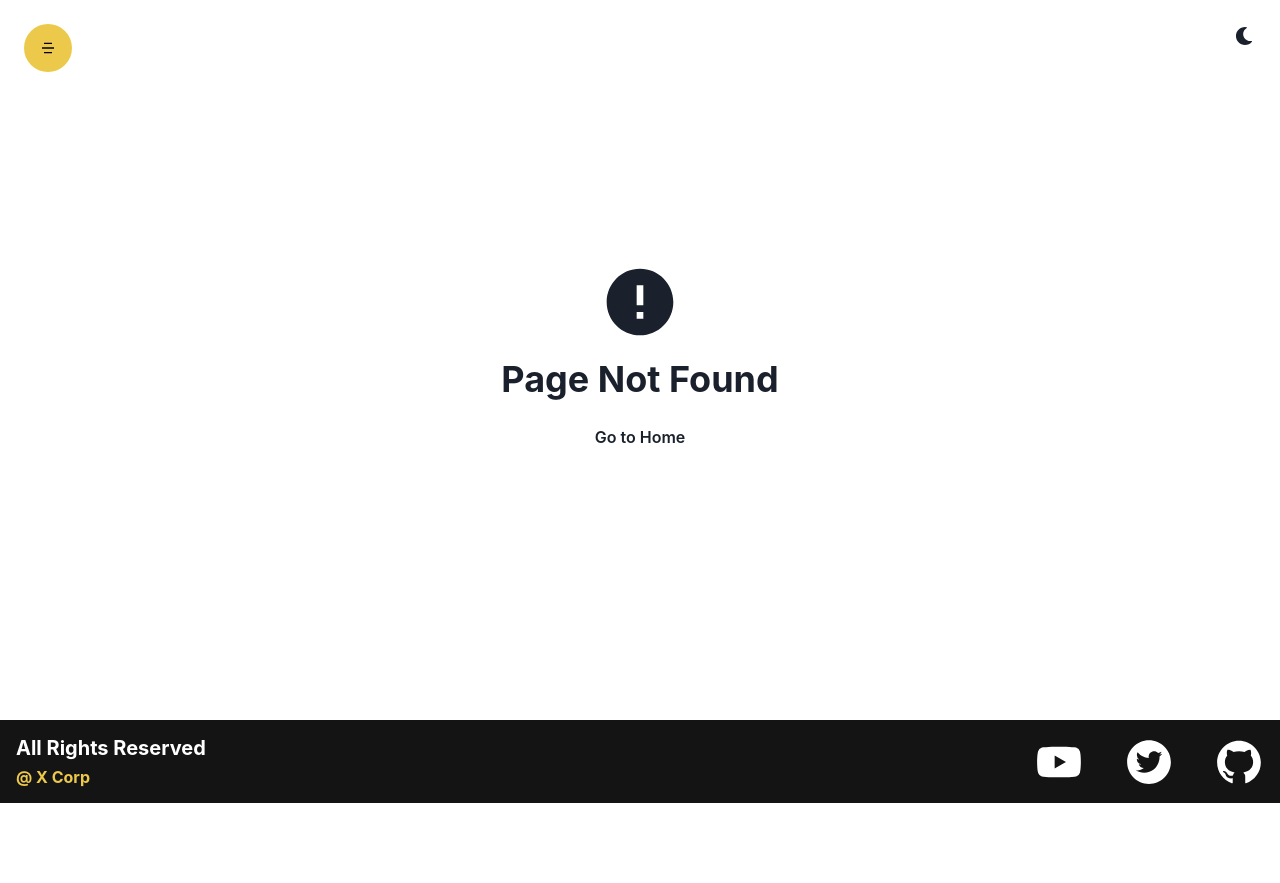
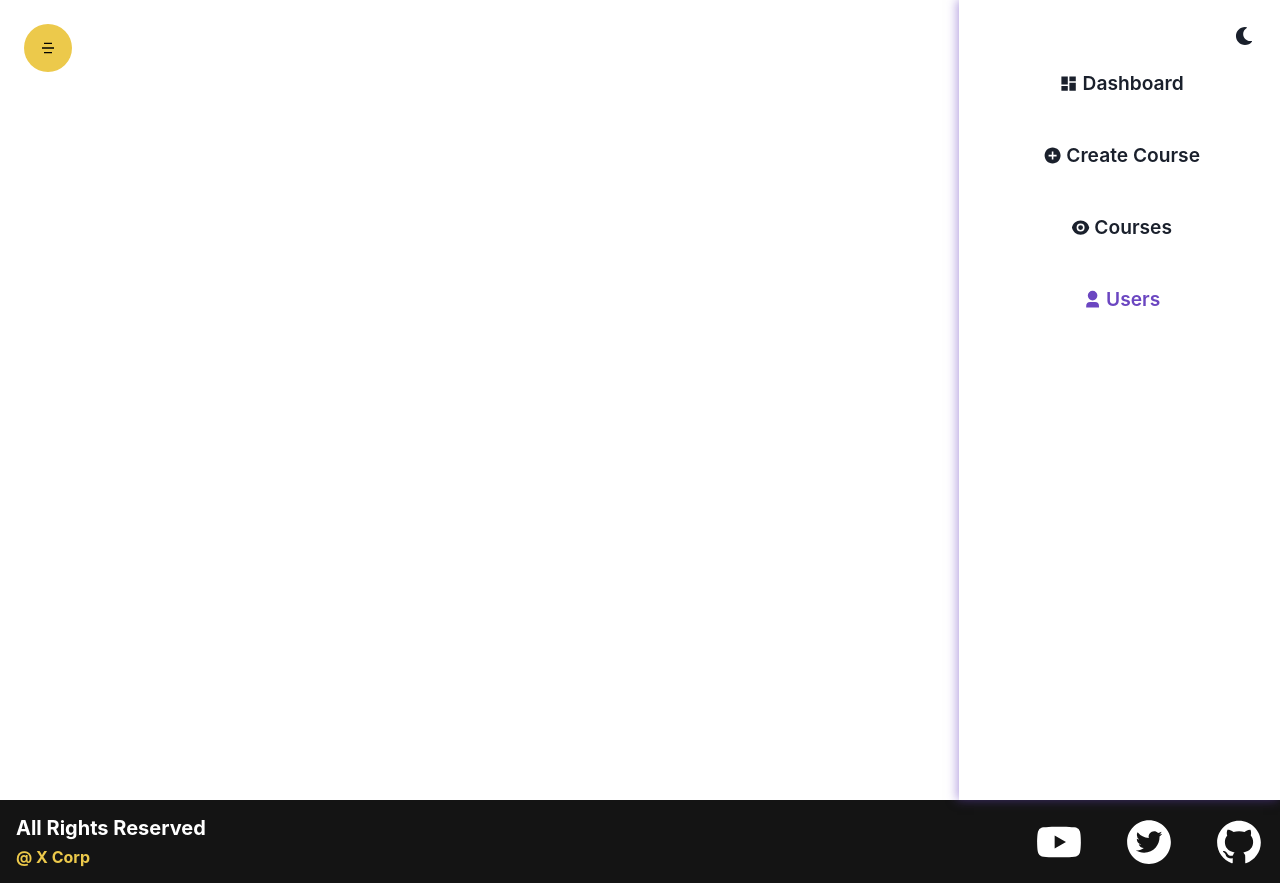
Before and after one commit to Chayannn/course-website-frontend, a React (Create React App) app: page /admin/users in a window 1280 px wide. Before the commit this address had no page. Before the commit the page ends 803 px from the top, so only its background shows below. Built offline with nearby package versions, Linux system fonts and the light colour scheme.

Commit message:
added admin routes

```diff
--- a/src/App.js
+++ b/src/App.js
@@ -18,6 +18,10 @@
 import Profile from './components/Profile/Profile';
 import ChangePassword from './components/Profile/ChangePassword';
 import UpdateProfile from './components/Profile/UpdateProfile';
+import Dashboard from './components/Admin/Dashboard/Dashboard';
+import CreateCourse from './components/Admin/CreateCourse/CreateCourse';
+import AdminCourses from './components/Admin/AdminCourses/AdminCourses';
+import Users from './components/Admin/Users/Users';
 
 function App() {
   window.addEventListener('contextmenu', e => {
@@ -44,6 +48,11 @@
         <Route path="*" element={<NotFound />} />
         <Route path="/paymentsuccess" element={<PaymentSuccess />} />
         <Route path="/paymentfail" element={<PaymentFail />} />
+        {/* Admin routes */}
+        <Route path="/admin/dashboard" element={<Dashboard />} />
+        <Route path="/admin/createcourse" element={<CreateCourse />} />
+        <Route path="/admin/courses" element={<AdminCourses />} />
+        <Route path="/admin/users" element={<Users />} />
       </Routes>
       <Footer />
     </Router>
--- /dev/null
+++ b/src/components/Admin/AdminCourses/AdminCourses.jsx
@@ -0,0 +1,20 @@
+import React from 'react';
+import { Box, Grid } from '@chakra-ui/react';
+import Sidebar from '../Sidebar';
+import cursor from '../../../assets/images/cursor.png';
+
+const AdminCourses = () => {
+  return (
+    <Grid
+      minH={'100vh'}
+      templateColumns={['1fr', '5fr 1fr']}
+      css={{ cursor: `url(${cursor}), default` }}
+    >
+      <Box></Box>
+
+      <Sidebar />
+    </Grid>
+  );
+};
+
+export default AdminCourses;
--- /dev/null
+++ b/src/components/Admin/CreateCourse/CreateCourse.jsx
@@ -0,0 +1,20 @@
+import React from 'react';
+import { Box, Grid } from '@chakra-ui/react';
+import Sidebar from '../Sidebar';
+import cursor from '../../../assets/images/cursor.png';
+
+const CreateCourse = () => {
+  return (
+    <Grid
+      minH={'100vh'}
+      templateColumns={['1fr', '5fr 1fr']}
+      css={{ cursor: `url(${cursor}), default` }}
+    >
+      <Box></Box>
+
+      <Sidebar />
+    </Grid>
+  );
+};
+
+export default CreateCourse;
--- /dev/null
+++ b/src/components/Admin/Dashboard/Dashboard.jsx
@@ -0,0 +1,20 @@
+import React from 'react';
+import { Box, Grid } from '@chakra-ui/react';
+import Sidebar from '../Sidebar';
+import cursor from '../../../assets/images/cursor.png';
+
+const Dashboard = () => {
+  return (
+    <Grid
+      minH={'100vh'}
+      templateColumns={['1fr', '5fr 1fr']}
+      css={{ cursor: `url(${cursor}), default` }}
+    >
+      <Box></Box>
+
+      <Sidebar />
+    </Grid>
+  );
+};
+
+export default Dashboard;
--- /dev/null
+++ b/src/components/Admin/Sidebar.jsx
@@ -0,0 +1,63 @@
+import React from 'react';
+import { Button, VStack } from '@chakra-ui/react';
+import { Link, useLocation } from 'react-router-dom';
+import {
+  RiAddCircleFill,
+  RiDashboardFill,
+  RiEyeFill,
+  RiUser3Fill,
+} from 'react-icons/ri';
+
+const Sidebar = () => {
+  const location = useLocation();
+
+  return (
+    <VStack
+      spacing={'8'}
+      p={'16'}
+      boxShadow={'-2px 0 10px rgba(107,70,193,0.5)'}
+    >
+      <LinkButton
+        Icon={RiDashboardFill}
+        text={'Dashboard'}
+        url={'dashboard'}
+        active={location.pathname === '/admin/dashboard'}
+      />
+      <LinkButton
+        Icon={RiAddCircleFill}
+        text={'Create Course'}
+        url={'createcourse'}
+        active={location.pathname === '/admin/createcourse'}
+      />
+      <LinkButton
+        Icon={RiEyeFill}
+        text={'Courses'}
+        url={'courses'}
+        active={location.pathname === '/admin/courses'}
+      />
+      <LinkButton
+        Icon={RiUser3Fill}
+        text={'Users'}
+        url={'users'}
+        active={location.pathname === '/admin/users'}
+      />
+    </VStack>
+  );
+};
+
+export default Sidebar;
+
+function LinkButton({ url, Icon, text, active }) {
+  return (
+    <Link to={`/admin/${url}`}>
+      <Button
+        fontSize={'larger'}
+        variant={'ghost'}
+        colorScheme={active ? 'purple' : ''}
+      >
+        <Icon style={{ margin: '4px' }} />
+        {text}
+      </Button>
+    </Link>
+  );
+}
--- /dev/null
+++ b/src/components/Admin/Users/Users.jsx
@@ -0,0 +1,19 @@
+import React from 'react';
+import { Box, Grid } from '@chakra-ui/react';
+import Sidebar from '../Sidebar';
+import cursor from '../../../assets/images/cursor.png';
+const Users = () => {
+  return (
+    <Grid
+      minH={'100vh'}
+      templateColumns={['1fr', '5fr 1fr']}
+      css={{ cursor: `url(${cursor}), default` }}
+    >
+      <Box></Box>
+
+      <Sidebar />
+    </Grid>
+  );
+}
+
+export default Users
```
